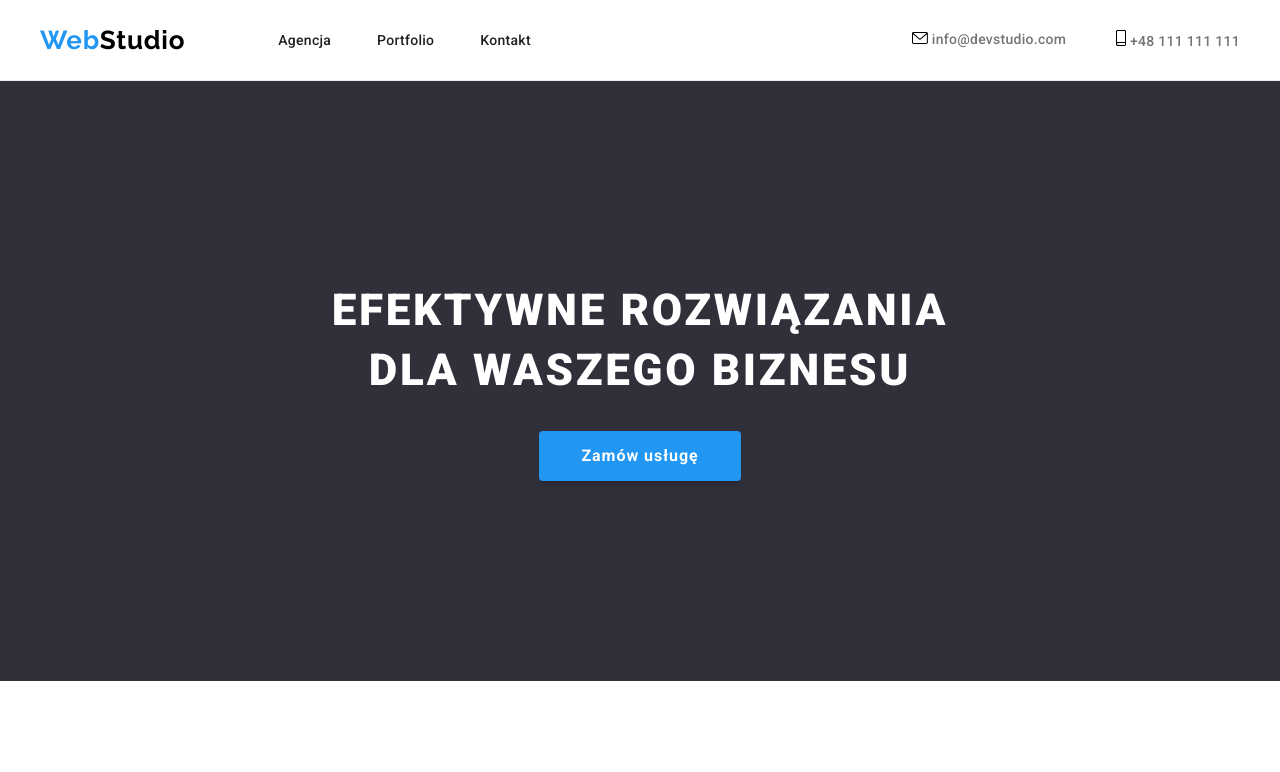
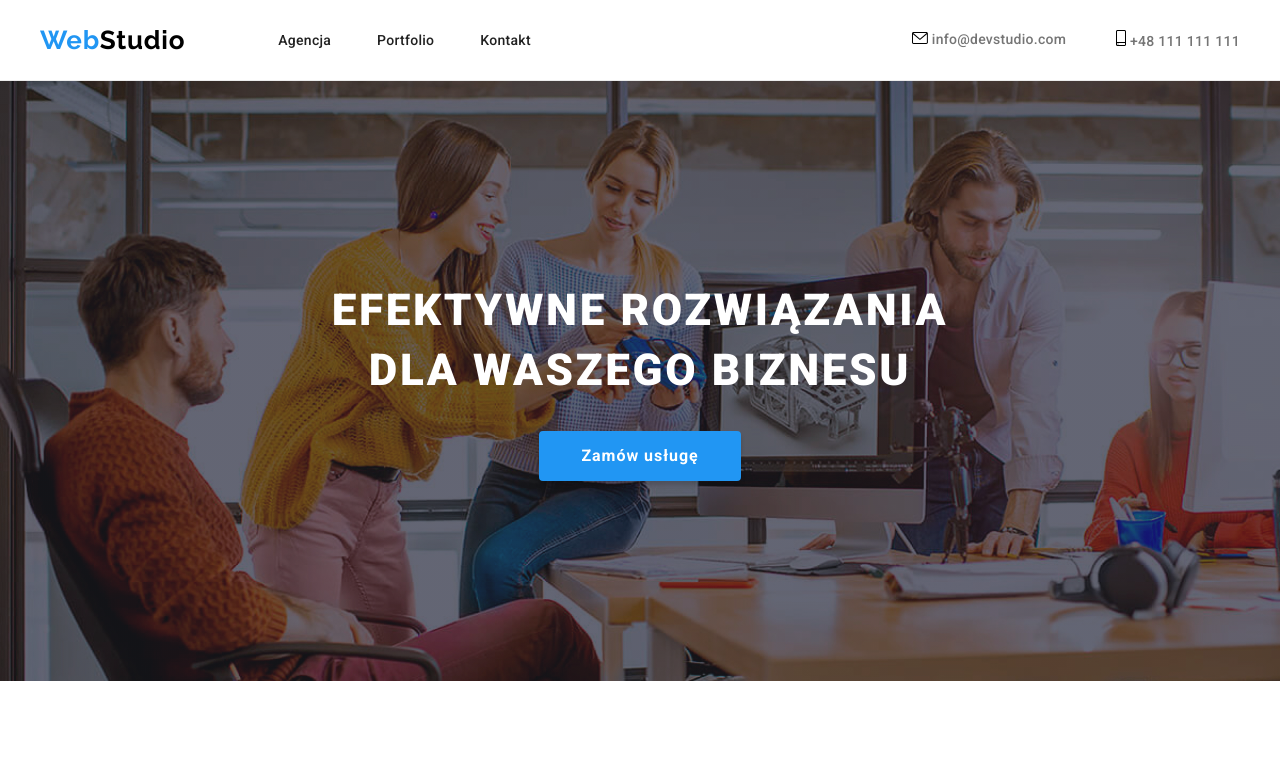
Before and after one commit to juliakoa/goit-markup-hw-04, a plain HTML site: page index.html in a window 1280 px wide. Shown: the top 772 px of the page. Drawn offline with nearby package versions, Linux system fonts and the light colour scheme.

Commit message:
gradient to background added

```diff
--- a/css/styles.css
+++ b/css/styles.css
@@ -97,7 +97,11 @@ header {
   height: 600px;
   padding-top: 200px;
   background-color: var(--footer-background-color);
-  background-image: linear-gradient(to right, rgba(47, 48, 58, 0.4)),
+  background-image: linear-gradient(
+      to right,
+      rgba(47, 48, 58, 0.4),
+      rgba(47, 48, 58, 0.4)
+    ),
     url(../images/background.jpg);
   max-width: 1600px;
 }
```
